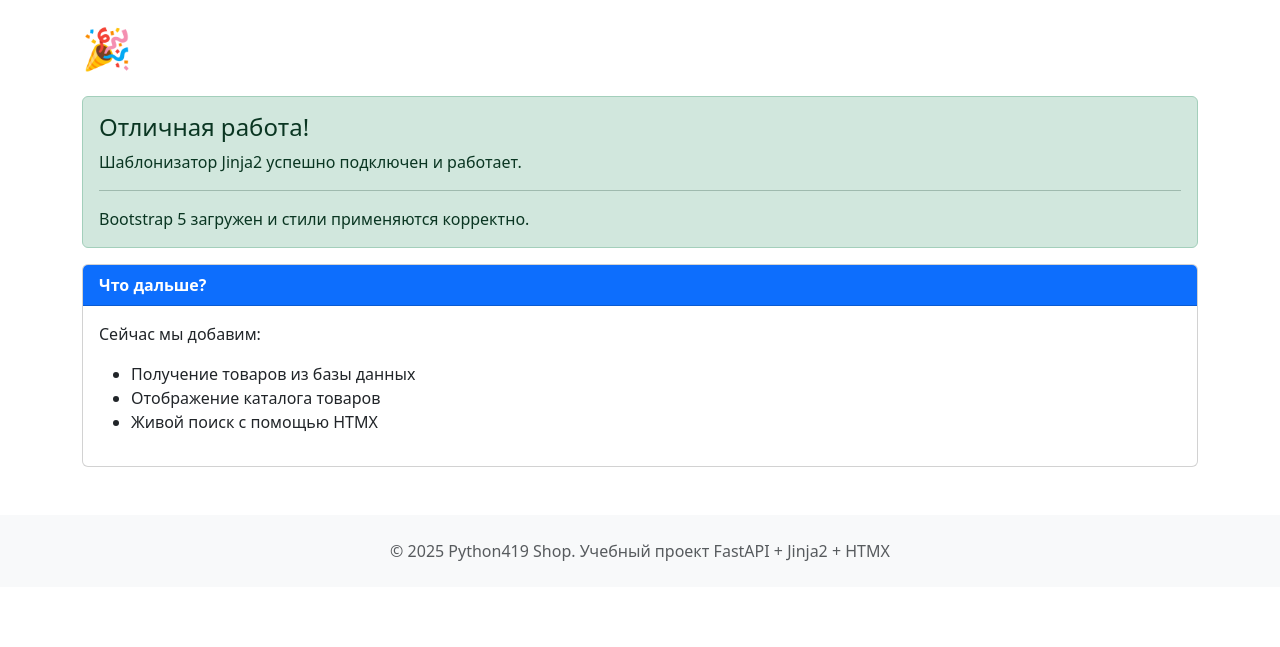
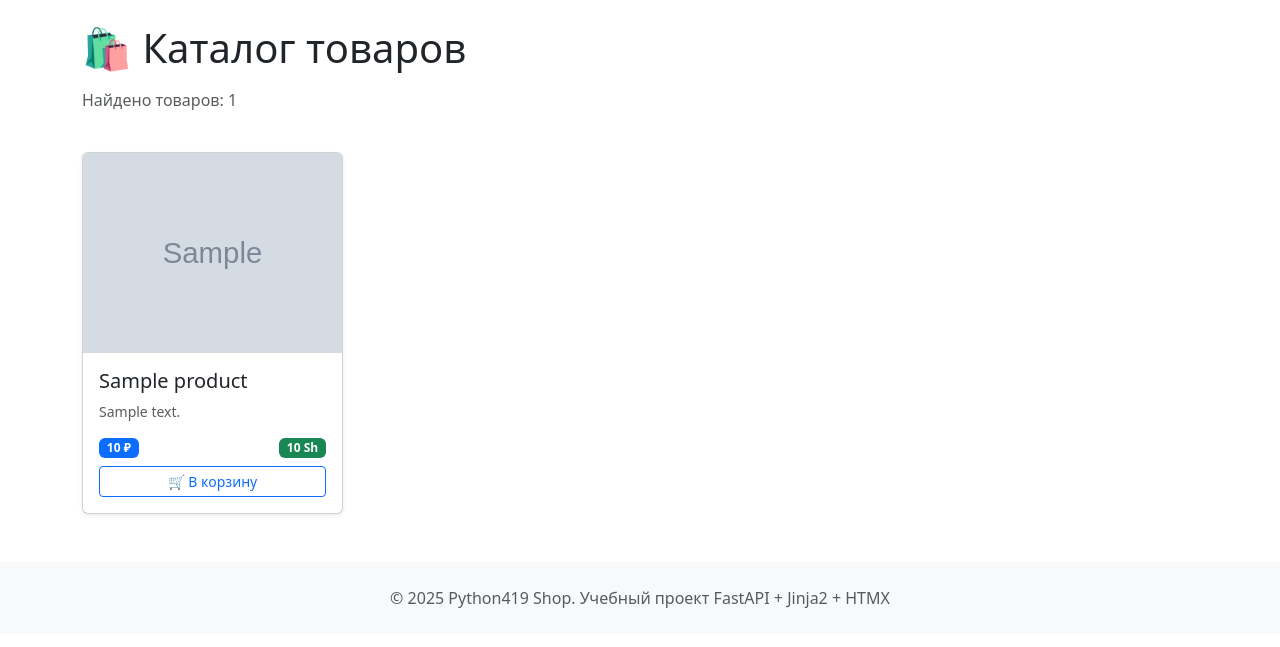
Before and after one commit to VladimirMonin/fast_api_419, a FastAPI app: template templates/index.html in a window 1280 px wide. Shown: the part 56-703 px from the top of the page. Run offline with FastAPI, Linux system fonts and the light colour scheme; the template is opened without the code that fills it: most values are stand-ins (such as "Sample title", 1, 10 or a date in 2020); grey boxes marked "Sample" are stand-in pictures; parts of the project's set-up code (start-up, migrations or seed data) failed here and were passed over; some libraries are stand-ins or nearby versions.

Commit message:
feat: render products list from db - в routes/pages.py добавлено получение товаров через products_get_with_filters - обновлен index.html для отображения каталога товаров - реализован цикл вывода карточек товаров с Bootstrap Card - добавлена заглушка для товаров без изображения (emoji ) - отображаются цены в кредитах и шмеклях - добавлен счетчик найденных товаров

```diff
--- a/templates/index.html
+++ b/templates/index.html
@@ -1,31 +1,55 @@
 {% extends "base.html" %}
 
-{% block title %}Главная - Python419 Shop{% endblock %}
+{% block title %}Каталог товаров - Python419 Shop{% endblock %}
 
 {% block content %}
-<div class="row">
+<div class="row mb-4">
     <div class="col-12">
-        <h1 class="mb-4">🎉 {{ message }}</h1>
-        <div class="alert alert-success" role="alert">
-            <h4 class="alert-heading">Отличная работа!</h4>
-            <p>Шаблонизатор Jinja2 успешно подключен и работает.</p>
-            <hr>
-            <p class="mb-0">Bootstrap 5 загружен и стили применяются корректно.</p>
-        </div>
+        <h1 class="mb-3">🛍️ Каталог товаров</h1>
+        <p class="text-muted">Найдено товаров: {{ products|length }}</p>
+    </div>
+</div>
 
-        <div class="card">
-            <div class="card-header bg-primary text-white">
-                <strong>Что дальше?</strong>
+<div class="row row-cols-1 row-cols-md-2 row-cols-lg-3 row-cols-xl-4 g-4" id="product-grid">
+    {% for product in products %}
+    <div class="col">
+        <div class="card h-100 shadow-sm">
+            {% if product.image_url %}
+            <img src="{{ product.image_url }}" class="card-img-top" alt="{{ product.name }}" style="height: 200px; object-fit: cover;">
+            {% else %}
+            <div class="card-img-top bg-secondary d-flex align-items-center justify-content-center" style="height: 200px;">
+                <span class="text-white fs-1">📦</span>
             </div>
-            <div class="card-body">
-                <p class="card-text">Сейчас мы добавим:</p>
-                <ul>
-                    <li>Получение товаров из базы данных</li>
-                    <li>Отображение каталога товаров</li>
-                    <li>Живой поиск с помощью HTMX</li>
-                </ul>
+            {% endif %}
+
+            <div class="card-body d-flex flex-column">
+                <h5 class="card-title">{{ product.name }}</h5>
+                <p class="card-text text-muted small flex-grow-1">
+                    {{ product.description[:100] }}{% if product.description|length > 100 %}...{% endif %}
+                </p>
+
+                <div class="mt-auto">
+                    <div class="d-flex justify-content-between align-items-center mb-2">
+                        <span class="badge bg-primary">{{ product.price_credits }} ₽</span>
+                        {% if product.price_shmeckles %}
+                        <span class="badge bg-success">{{ product.price_shmeckles }} Sh</span>
+                        {% endif %}
+                    </div>
+
+                    <button class="btn btn-sm btn-outline-primary w-100">
+                        🛒 В корзину
+                    </button>
+                </div>
             </div>
         </div>
     </div>
+    {% else %}
+    <div class="col-12">
+        <div class="alert alert-info" role="alert">
+            <h5 class="alert-heading">Товары не найдены</h5>
+            <p class="mb-0">В каталоге пока нет товаров или они не соответствуют критериям поиска.</p>
+        </div>
+    </div>
+    {% endfor %}
 </div>
 {% endblock %}
```
Also changed, not shown: routes/pages.py (+12 -3 lines).
